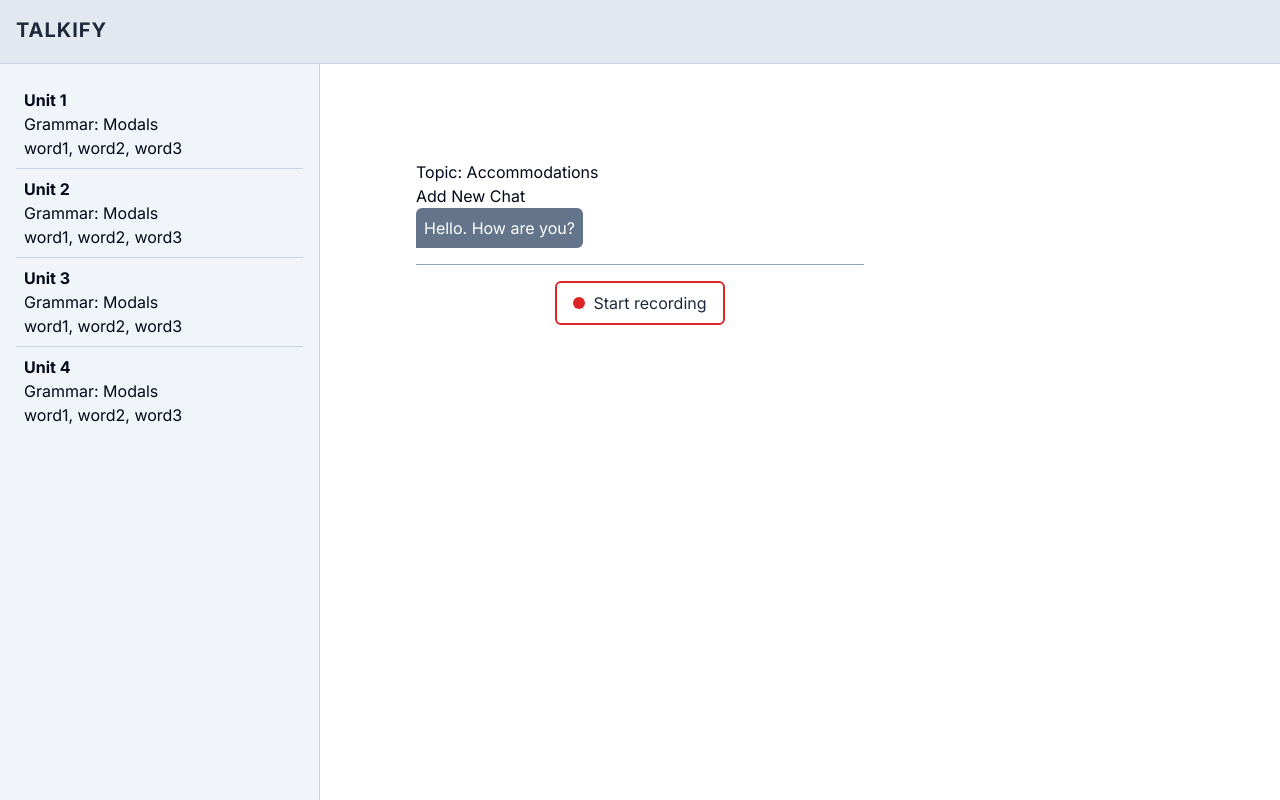
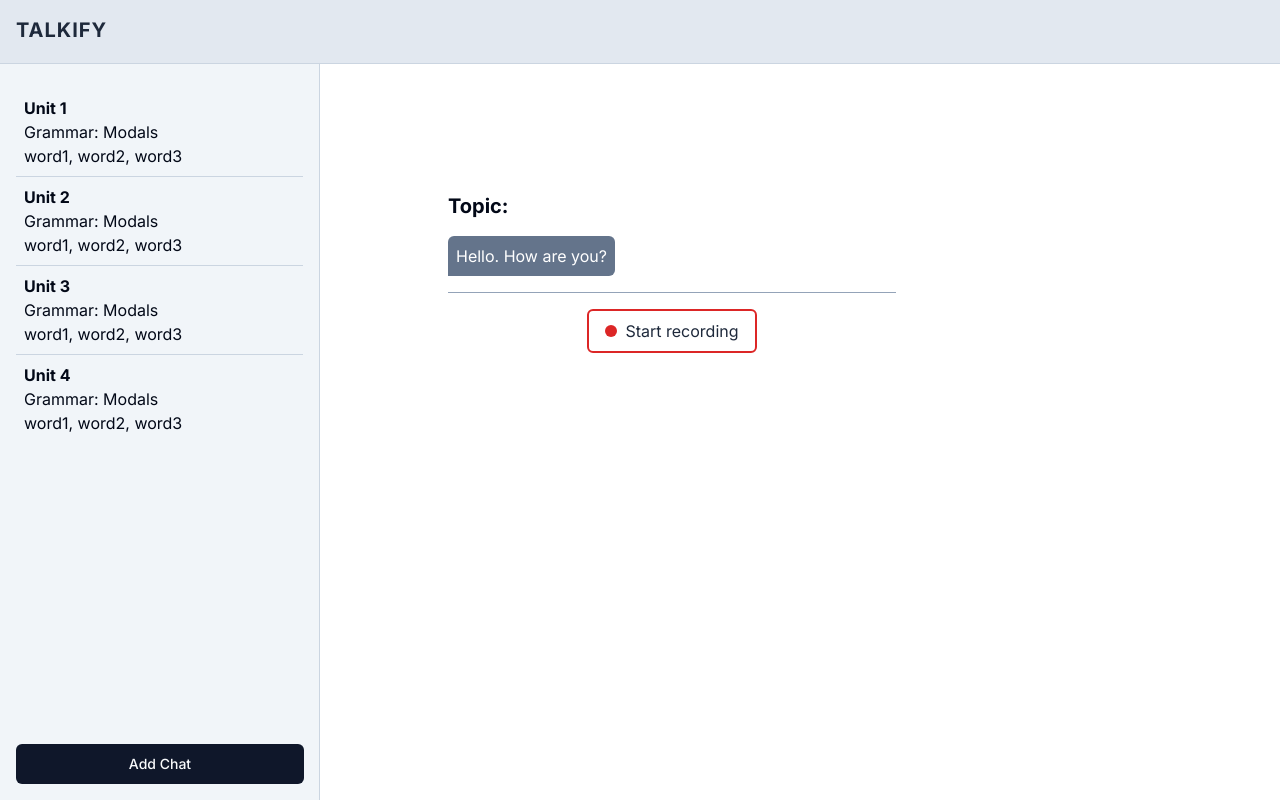
Before and after one commit to iryb/talkify, a Next.js app: page / in a window 1280 px wide. Built offline with nearby package versions, Linux system fonts and the light colour scheme.

Commit message:
Fix layout

```diff
--- a/src/app/layout.tsx
+++ b/src/app/layout.tsx
@@ -17,9 +17,9 @@ export default function RootLayout({
       <MessagesProvider>
         <body className={inter.className}>
           <Header />
-          <div className="flex h-[calc(100vh-4rem)]">
+          <div className="flex h-[calc(100vh-4rem)] overflow-hidden">
             <Sidebar />
-            <div className="w-3/4">{children}</div>
+            <div className="w-3/4 p-8">{children}</div>
           </div>
         </body>
       </MessagesProvider>
--- a/src/components/Chat.tsx
+++ b/src/components/Chat.tsx
@@ -118,8 +118,7 @@ export const Chat = () => {
 
   return (
     <div className="max-w-md w-full">
-      <h1>Topic: Accommodations</h1>
-      <button>Add New Chat</button>
+      <h1 className="text-xl mb-4 font-bold">Topic:</h1>
       <div className="overflow-y-auto scrollbar-thumb-blue scrollbar-thumb-rounded scrollbar-track-blue-lighter scrollbar-w-2 scrolling-touch">
         {messagesContext.messages.map(({ isUserMessage, text }, index) => (
           <Message key={index} isUserMessage={isUserMessage} text={text} />
--- a/src/components/Header.tsx
+++ b/src/components/Header.tsx
@@ -1,3 +1,4 @@
+import Link from "next/link";
 import React from "react";
 
 export const Header = () => {
@@ -5,7 +6,7 @@ export const Header = () => {
     <header className="border-b bg-slate-200 border-slate-300 h-16">
       <div className="px-4 py-4">
         <div className="text-xl uppercase font-bold tracking-wider text-slate-800">
-          Talkify
+          <Link href={"/"}>Talkify</Link>
         </div>
       </div>
     </header>
--- a/src/components/Sidebar.tsx
+++ b/src/components/Sidebar.tsx
@@ -1,6 +1,8 @@
 import { Chat } from "@/lib/validators/chat";
 import React from "react";
 import { ChatPreview } from "./ChatPreview";
+import { Button } from "./ui/Button";
+import Link from "next/link";
 
 const mockChats: Chat[] = [
   {
@@ -31,8 +33,10 @@ const mockChats: Chat[] = [
 
 export const Sidebar = () => {
   return (
-    <div className="bg-slate-100 w-1/4 border-r border-slate-300 p-4">
-      {mockChats.map(({ id, lessonTopic, grammarTopic, vocabulary }, index) => (
+    <div className="bg-slate-100 w-1/4 border-r border-slate-300 px-4 py-8 -my-2">
+      <div>
+        {mockChats.map(
+          ({ id, lessonTopic, grammarTopic, vocabulary }, index) => (
             <ChatPreview
               key={id}
               lessonTopic={lessonTopic}
@@ -40,10 +44,17 @@ export const Sidebar = () => {
               vocabulary={vocabulary}
               id={id}
               className={
-            index === mockChats.length - 1 ? "" : "border-b border-slate-300"
+                index === mockChats.length - 1
+                  ? ""
+                  : "border-b border-slate-300"
               }
             />
-      ))}
+          )
+        )}
+      </div>
+      <Button asChild className="fixed bottom-4 left-4 w-[calc(25%-2rem)]">
+        <Link href="/add-chat">Add Chat</Link>
+      </Button>
     </div>
   );
 };
```
Lines whose indentation alone changed are shown as unchanged.
